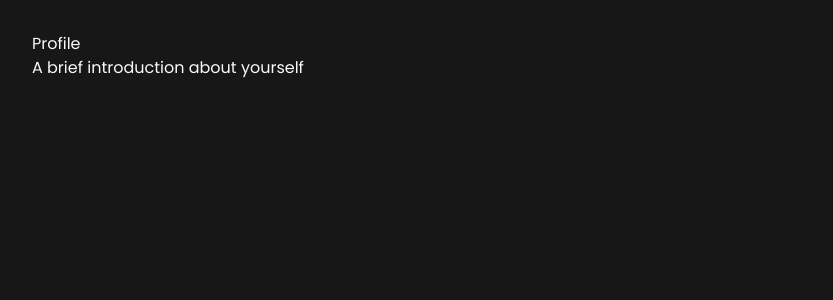
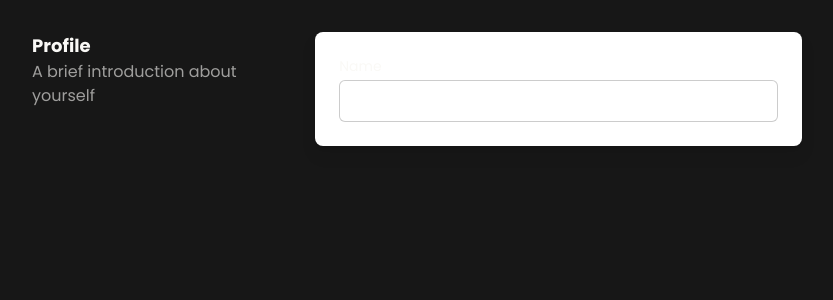
Before and after one commit to muhkyle17/creator-social-profile, a Next.js app: page / in a window 1280 px wide. Shown: the top 300 px of the page, without its empty margins (0-833 px from the left). Built offline with nearby package versions, Linux system fonts and the light colour scheme.

Commit message:
Add initial design input

```diff
--- a/src/app/components/Profile.jsx
+++ b/src/app/components/Profile.jsx
@@ -1,8 +1,23 @@
 const Profile = () => {
   return (
-    <div>
-      <h1>Profile</h1>
-      <h2>A brief introduction about yourself</h2>
+    <div className='flex flex-row gap-10'>
+      <div className='w-[20%]'>
+        <h1 className='font-bold text-lg'>Profile</h1>
+        <h2 className='opacity-60'>A brief introduction about yourself</h2>
+      </div>
+      <div className='w-[40%] bg-white p-6 rounded-lg drop-shadow-lg'>
+        <div className='flex flex-col gap-1'>
+          <label htmlFor='name' className='text-sm'>
+            Name
+          </label>
+          <input
+            aria-label='Name Input'
+            type='text'
+            name='name'
+            className='border border-opacity-20 border-black rounded-md p-3 text-xs'
+          />
+        </div>
+      </div>
     </div>
   )
 }
```
